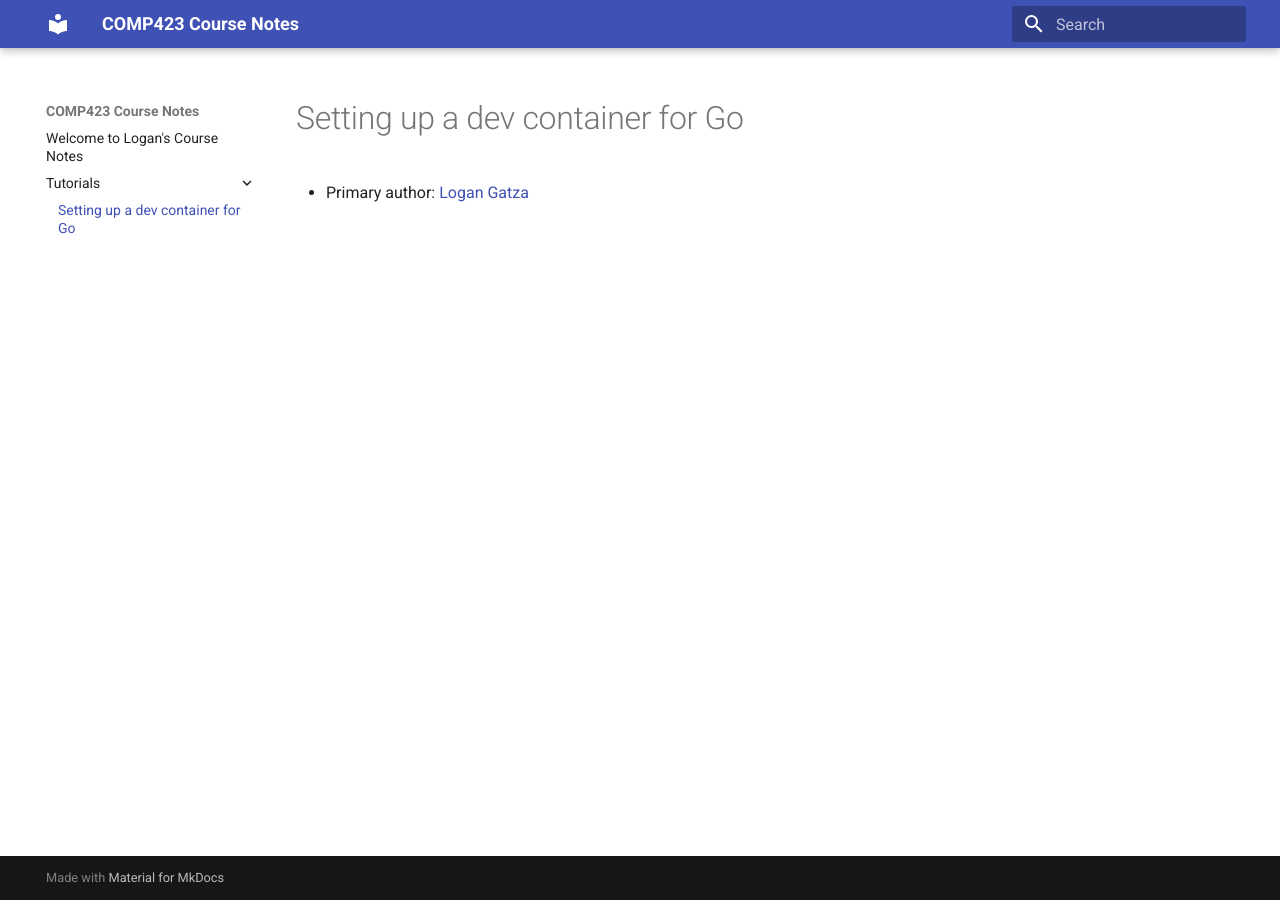
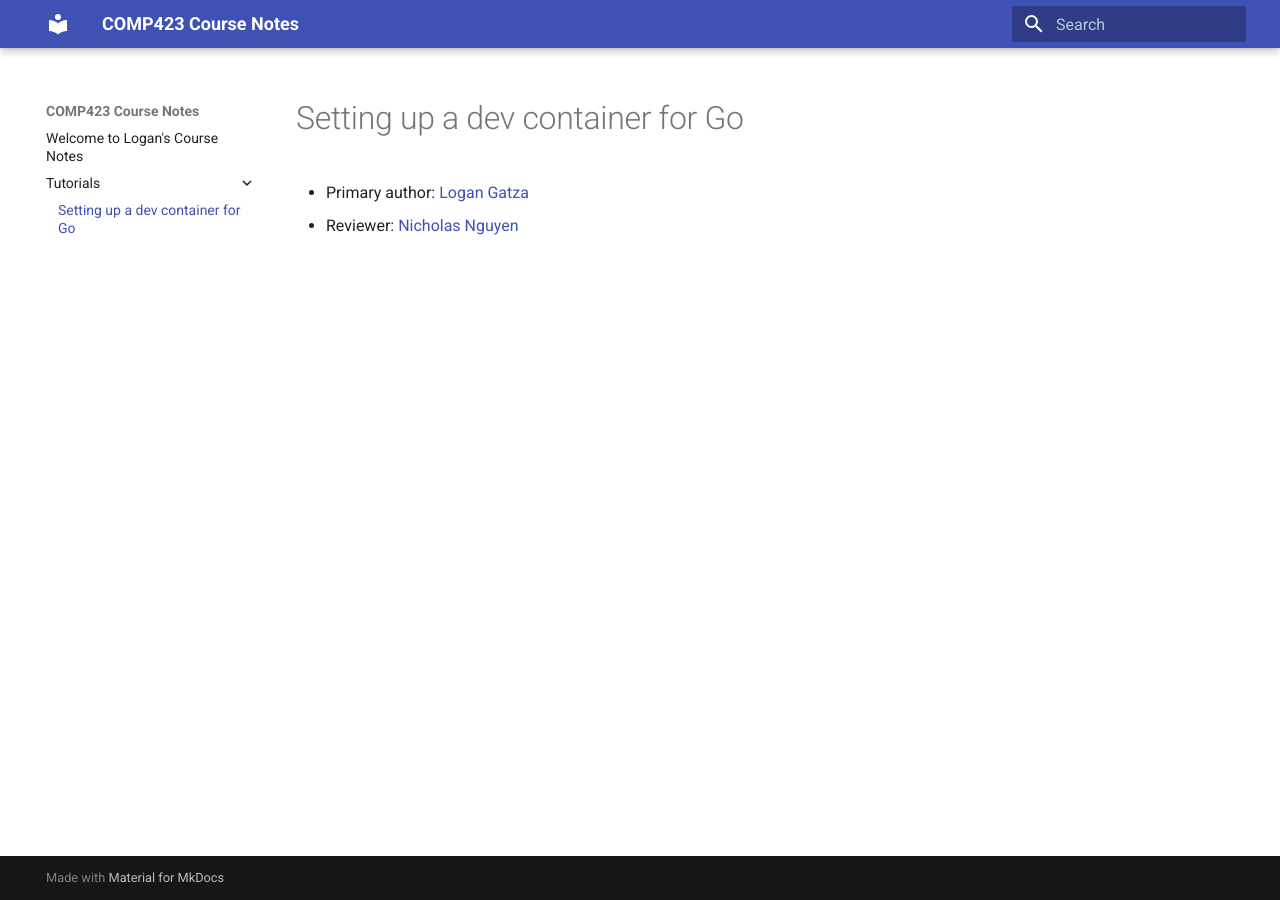
Before and after one commit to lrgatza/comp423-course-notes, an MkDocs documentation site: the page built from docs/tutorials/go-setup.md, in a window 1280 px wide. Built offline with MkDocs 1.6.1 and Material for MkDocs 9.7.7, drawn with Linux system fonts in a browser that asks for light colours.

Commit message:
first review

```diff
--- a/docs/tutorials/go-setup.md
+++ b/docs/tutorials/go-setup.md
@@ -1,3 +1,4 @@
 # Setting up a dev container for Go
 
 * Primary author: [Logan Gatza](https://github.com/lrgatza)
+* Reviewer: [Nicholas Nguyen](https://github.com/Nickn2137)
```
